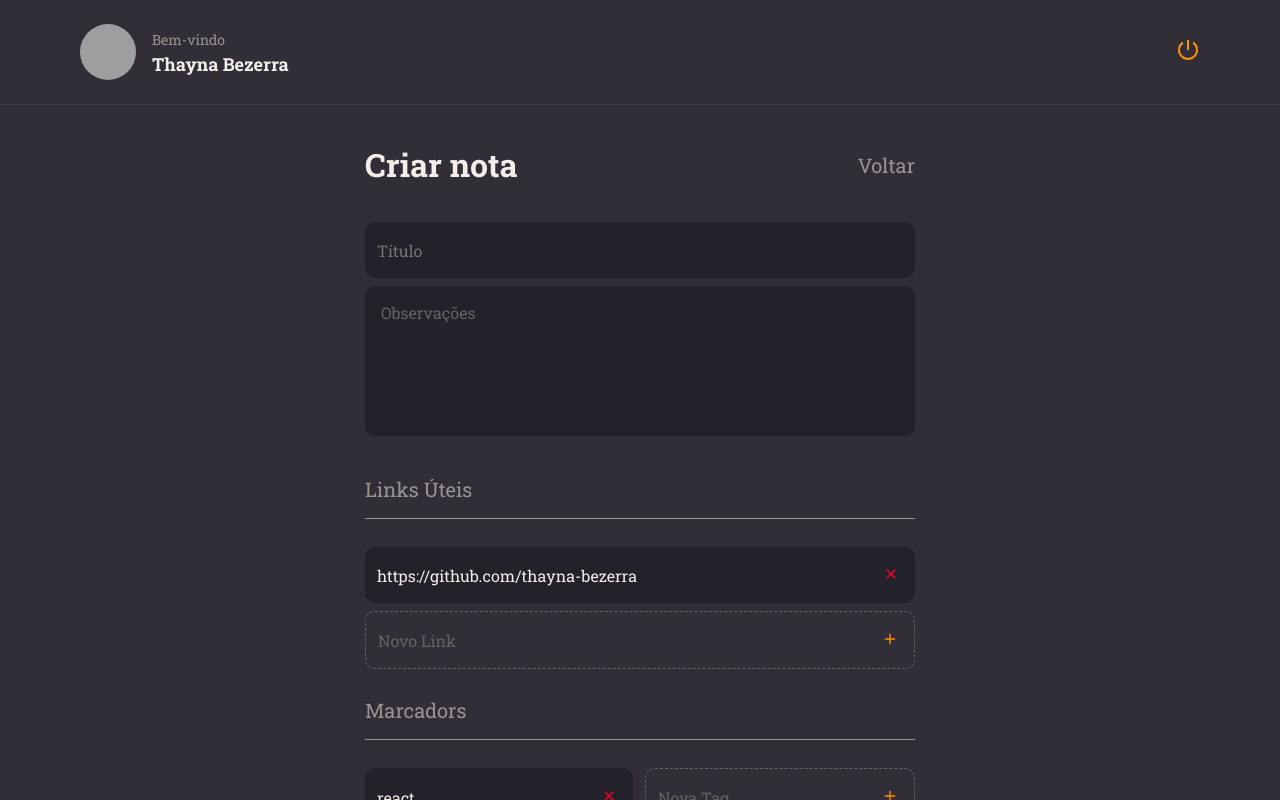
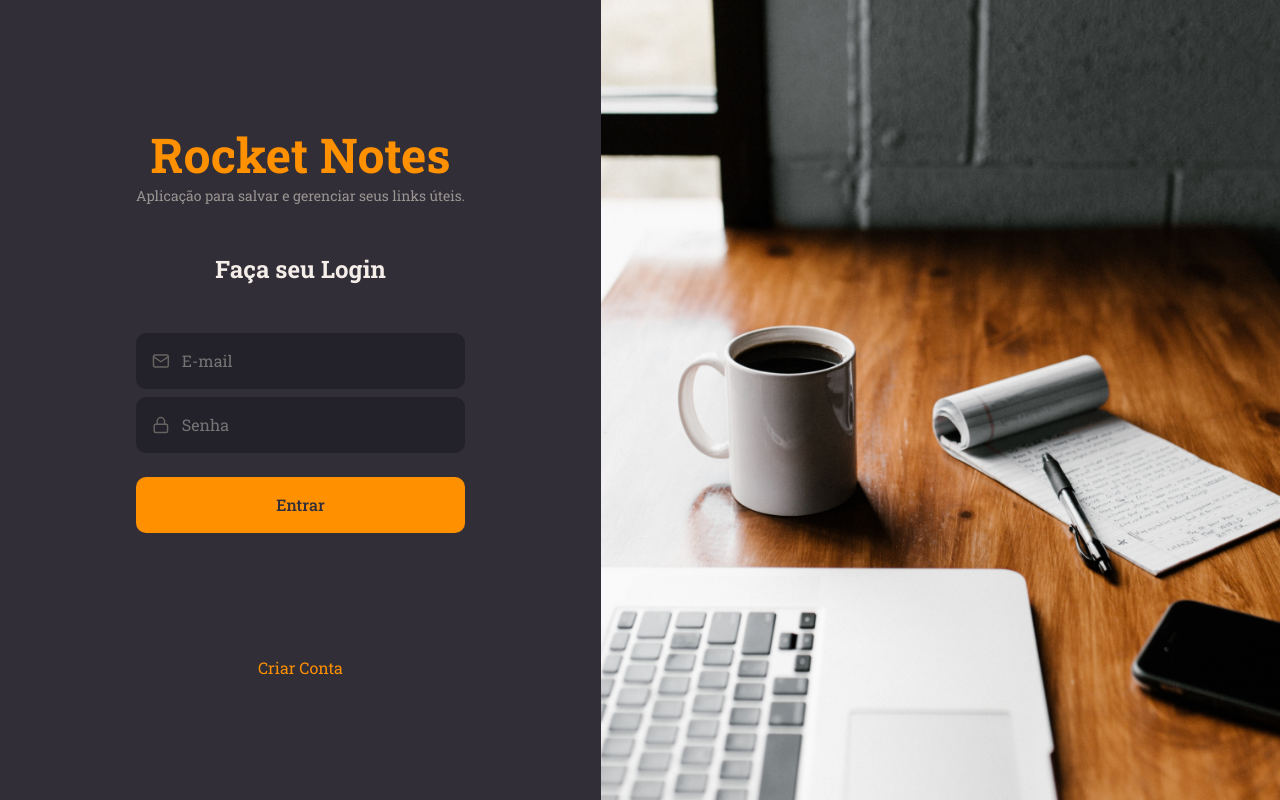
Before and after one commit to thayna-bezerra/app-rocketnotes, a React (Vite) app in the folder rocketnotes/: page / in a window 1280 px wide. Built offline with nearby package versions, Linux system fonts and the light colour scheme; grey boxes are pictures that could not be loaded.

Commit message:
rotas da aplicação

```diff
--- a/rocketnotes/package.json
+++ b/rocketnotes/package.json
@@ -12,6 +12,7 @@
     "react": "^18.2.0",
     "react-dom": "^18.2.0",
     "react-icons": "^4.7.1",
+    "react-router-dom": "^6.7.0",
     "styled-components": "^5.3.6"
   },
   "devDependencies": {
--- a/rocketnotes/src/main.jsx
+++ b/rocketnotes/src/main.jsx
@@ -5,13 +5,13 @@
 
 import theme from './styles/theme';
 
-import {New} from './pages/New/';
+import {Routes} from './routes';
 
 ReactDOM.createRoot(document.getElementById('root')).render( //selecionando a div e renderizando
   <React.StrictMode>
     <ThemeProvider theme={theme}>
       <GlobalStyles/>
-      <New/>
+      <Routes/>
     </ThemeProvider>
   </React.StrictMode>,
 )
--- /dev/null
+++ b/rocketnotes/src/routes/app.routes.jsx
@@ -0,0 +1,17 @@
+import { Routes, Route} from 'react-router-dom';
+
+import { New } from '../pages/New';
+import { Home } from '../pages/Home';
+import { Details } from '../pages/Details';
+import { Profile } from '../pages/Profile';
+
+export function AppRoutes(){
+  return(
+    <Routes>
+      <Route path="/" element={<Home/>} />
+      <Route path="/new" element={<New/>} />
+      <Route path="/profile" element={<Profile/>} />
+      <Route path="/details/:id" element={<Details/>} />
+    </Routes>
+  )
+}
--- /dev/null
+++ b/rocketnotes/src/routes/auth.routes.jsx
@@ -0,0 +1,13 @@
+import { Routes, Route} from 'react-router-dom';
+
+import { SignIn } from '../pages/SignIn';
+import { SignUp } from '../pages/SignUp';
+
+export function AuthRoutes(){
+  return(
+    <Routes>
+      <Route path="/" element={<SignIn/>} />
+      <Route path="/register" element={<SignUp/>} />
+    </Routes>
+  )
+}
--- /dev/null
+++ b/rocketnotes/src/routes/index.jsx
@@ -0,0 +1,12 @@
+import { BrowserRouter } from "react-router-dom";
+
+import { AppRoutes } from "./app.routes";
+import { AuthRoutes } from "./auth.routes";
+
+export function Routes(){
+  return(
+    <BrowserRouter>
+      <AuthRoutes/>
+    </BrowserRouter>
+  )
+}
```
Also changed, not shown: 1 other file (tests, documents, lock files or other folders).
